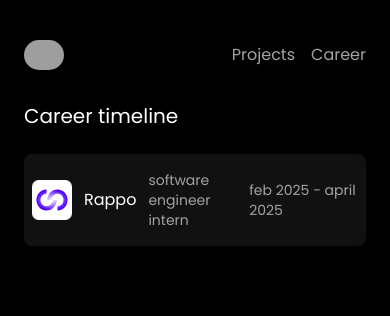
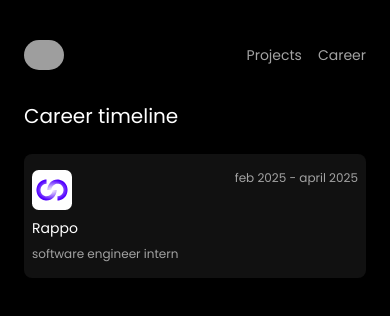
Before and after one commit to abhix4/portfolio, a Next.js app: page /career in a window 390 px wide. Shown: the top 316 px of the page. Built offline with nearby package versions, Linux system fonts and the light colour scheme; grey boxes are pictures that could not be loaded; a web font is replaced by a local one.

Commit message:
fixed layout

```diff
--- a/app/_components/CareerCard.tsx
+++ b/app/_components/CareerCard.tsx
@@ -2,19 +2,20 @@ import Image from "next/image";
 
 export default function CareerCard(){
     return (
-        <div className="flex justify-between items-center text-neutral-400 px-2 py-4 rounded-lg bg-bg-color-gray">
-           <div className="flex gap-3 items-center">
+        <div className="flex justify-between items-center text-neutral-400 px-2 py-4 rounded-lg bg-bg-color-gray sm:items-start">
+           <div className="flex sm:flex-col gap-3 sm:gap-2 sm:items-start items-center">
             <Image
             src="/rappo.svg"
             width={40}
             height={40}
             alt="company-logo"
+            loading="eager"
             />
-            <h1 className=" text-white"><a href="https://buildrappo.com/">Rappo</a></h1>
-            <p className="text-sm">software engineer intern</p>
+            <h1 className=" text-white sm:text-sm"><a href="https://buildrappo.com/">Rappo</a></h1>
+            <p className="text-sm sm:text-xs">software engineer intern</p>
            </div>
 
-           <p className="text-sm">
+           <p className="text-sm sm:text-xs">
             feb 2025 - april 2025
            </p>
         </div>
--- a/app/_components/Hero.tsx
+++ b/app/_components/Hero.tsx
@@ -41,7 +41,7 @@ export default function Hero() {
         transition: "filter 0.5s ease-out"
       }}
     >
-      <div className="flex flex-col items-center justify-center gap-4 text-white  sm:items-start sm:gap-2">
+      <div className="flex flex-col items-center justify-center gap-4 text-neutral-100  sm:items-start sm:gap-2">
         <motion.div
           style={{ filter: blur }}
           className="flex flex-col gap-4 sm:gap-2"
@@ -52,13 +52,13 @@ export default function Hero() {
             initial="hidden"
             animate="visible"
             custom={0}
-            className="text-xl font-medium bg-clip-text text-transparent bg-gradient-to-r from-white to-gray-400 text-start "
+            className="text-xl text-neutral-100 text-start "
           >
             Abhishek Singh
           </motion.h1>
 
           {/* Bio sections */}
-          <div className="text-start text-sm    sm:text-start  space-y-2 text-neutral-400 ">
+          <div className="text-start text-sm    sm:text-start  space-y-4 text-neutral-400 sm:mt-2">
             <motion.p
               variants={fadeUpVariants}
               initial="hidden"
--- a/app/_components/Navbar.tsx
+++ b/app/_components/Navbar.tsx
@@ -17,11 +17,12 @@ export default function NavBar(){
             className="rounded-full cursor-pointer"
             onClick={() => router.push("/")}
             alt="abhi-logo"
+            loading="eager"
             />
 
-            <div className="flex gap-4">
-                <p className="cursor-pointer hover:text-white" onClick={() => router.push("/projects")}>Projects</p>
-                <p className="cursor-pointer hover:text-white" onClick={() => router.push("/career")}>Career</p>
+            <div className="flex gap-4 ">
+                <p className="cursor-pointer hover:text-white text-sm" onClick={() => router.push("/projects")}>Projects</p>
+                <p className="cursor-pointer hover:text-white text-sm" onClick={() => router.push("/career")}>Career</p>
             </div>
         </div>
     )
```
